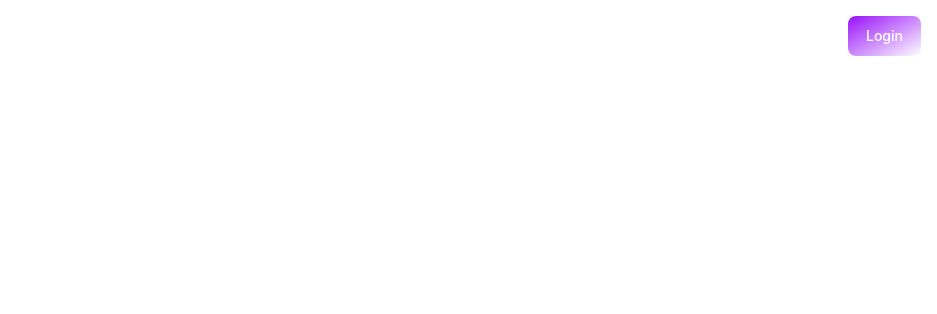
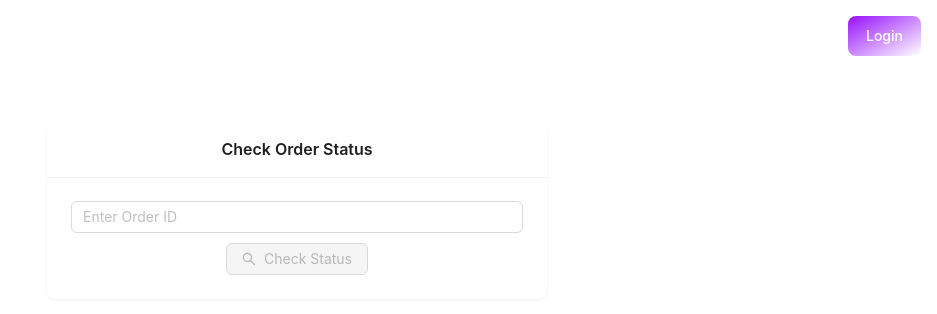
Before and after one commit to Final-project4/Final_Project_Shop, a React (Create React App) app in the folder frontend/: page /status in a window 1280 px wide. Shown: the top 314 px of the page, without its empty margins (343-1280 px from the left). Built offline with nearby package versions, Linux system fonts and the light colour scheme.

Commit message:
add route status

```diff
--- a/frontend/package.json
+++ b/frontend/package.json
@@ -3,6 +3,7 @@
   "version": "0.1.0",
   "private": true,
   "dependencies": {
+    "antd": "^5.24.2",
     "axios": "^1.7.9",
     "cra-template": "1.2.0",
     "flowbite": "^3.1.2",
--- a/frontend/src/CartComponent/Cart.js
+++ b/frontend/src/CartComponent/Cart.js
@@ -1,10 +1,8 @@
 import React, { useEffect, useState, useContext } from 'react';
 import { Trash2, Search, ShoppingCart, User } from "lucide-react"
 import axios from "axios"
-import Input from "../components/ui/input"
 import { Card, CardContent } from "../components/ui/card"
 import Checkbox from "../components/ui/checkbox"
-import { AuthContext } from "../context/AuthContext"
 import Cookies from 'js-cookie';
 import { jwtDecode } from 'jwt-decode';
 import CheckoutPopup from './CheckoutPopup';
--- a/frontend/src/CartComponent/CheckoutPopup.js
+++ b/frontend/src/CartComponent/CheckoutPopup.js
@@ -1,7 +1,6 @@
 import React, { useState } from 'react';
 import { QRCodeCanvas } from "qrcode.react";
 import generatePayload from "promptpay-qr";
-import Cookies from 'js-cookie';
 
 const CheckoutPopup = ({ items, total, discountAmount, onClose, cartItems }) => {
   const [showQR, setShowQR] = useState(false);
--- a/frontend/src/Header.js
+++ b/frontend/src/Header.js
@@ -21,6 +21,9 @@ const Header = () => {
           <Navbar.Link as={Link} to="/adminpage" className="text-white hover:text-gray-200">
             ติดต่อ
           </Navbar.Link>
+          <Navbar.Link as={Link} to="/status" className="text-white hover:text-gray-200">
+            สถานะคำสั่งชื้อ
+          </Navbar.Link>
         </Navbar.Collapse>
         <div className="flex items-center gap-4">
           <Link to="/cart">
--- a/frontend/src/LoginComponent/AccountPage.js
+++ b/frontend/src/LoginComponent/AccountPage.js
@@ -125,9 +125,8 @@ const AccountPage = () => {
 
 
   return (
-    <div className="flex justify-center items-center min-h-screen bg-gray-100">
-
-      <div className="bg-white p-8 rounded-lg shadow-lg w-full max-w-lg">
+    <div className="flex justify-center items-center h-screen bg-gray-100">
+  <div className="bg-white p-8 rounded-lg shadow-lg w-full max-w-2xl">
 
         <h1 className="text-2xl font-medium mb-4 text-center">Account Information</h1>
         {error && <p className="text-red-500 text-center">{error}</p>}
--- a/frontend/src/Route.js
+++ b/frontend/src/Route.js
@@ -10,7 +10,7 @@
 import ItemDetail from "./ItemDetail/ItemDetail.js";
 import SignUpPage from "./LoginComponent/SignUpPage.js";
 import AccountPage from "./LoginComponent/AccountPage.js";
-
+import OrderStatus from "./StatusPage/Status.js";
 
 const AppRoutes = () => (
 <Routes>
@@ -24,6 +24,7 @@
   <Route path="/product/:id" element={<ItemDetail />} />
   <Route path="/signup" element={<SignUpPage />} />
   <Route path="/account" element={<AccountPage />} />
+  <Route path="/status" element={<OrderStatus />} />
 </Routes>
 );
 
--- /dev/null
+++ b/frontend/src/StatusPage/Status.js
@@ -0,0 +1,71 @@
+import React, { useState } from "react";
+import { Input, Button, Spin, Alert, Timeline, Card } from "antd";
+import { SearchOutlined, ClockCircleOutlined } from "@ant-design/icons";
+
+const OrderStatus = () => {
+  const [orderId, setOrderId] = useState("");
+  const [loading, setLoading] = useState(false);
+  const [error, setError] = useState("");
+  const [orderStatus, setOrderStatus] = useState(null);
+
+
+  const fetchOrderStatus = async () => {
+    setLoading(true);
+    setError("");
+    setOrderStatus(null);
+
+    setTimeout(() => {
+      const mockData = {
+        1001: ["Order Placed", "Processing", "Shipped", "Delivered"],
+        1002: ["Order Placed", "Processing"],
+      };
+
+      if (mockData[orderId]) {
+        setOrderStatus(mockData[orderId]);
+      } else {
+        setError("Order not found! Please check your Order ID.");
+      }
+
+      setLoading(false);
+    }, 1500);
+  };
+
+  return (
+    <div style={{ maxWidth: 500, margin: "50px auto", textAlign: "center" }}>
+      <Card title="Check Order Status" bordered={false}>
+        <Input
+          placeholder="Enter Order ID"
+          value={orderId}
+          onChange={(e) => setOrderId(e.target.value)}
+          style={{ marginBottom: 10 }}
+        />
+        <Button
+          type="primary"
+          icon={<SearchOutlined />}
+          onClick={fetchOrderStatus}
+          disabled={!orderId}
+        >
+          Check Status
+        </Button>
+
+        {loading && <Spin style={{ marginTop: 20 }} />}
+
+        {error && (
+          <Alert message={error} type="error" showIcon style={{ marginTop: 20 }} />
+        )}
+
+        {orderStatus && (
+          <Timeline style={{ marginTop: 20 }}>
+            {orderStatus.map((status, index) => (
+              <Timeline.Item key={index} dot={<ClockCircleOutlined />}>
+                {status}
+              </Timeline.Item>
+            ))}
+          </Timeline>
+        )}
+      </Card>
+    </div>
+  );
+};
+
+export default OrderStatus;
```
Also changed, not shown: 2 other files (tests, documents, lock files or other folders). Lines whose indentation alone changed are shown as unchanged.
